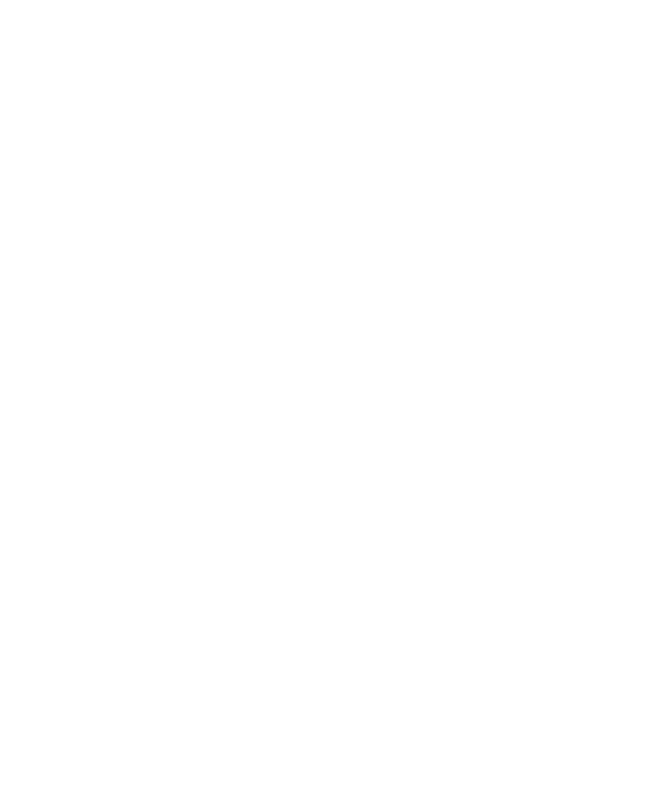
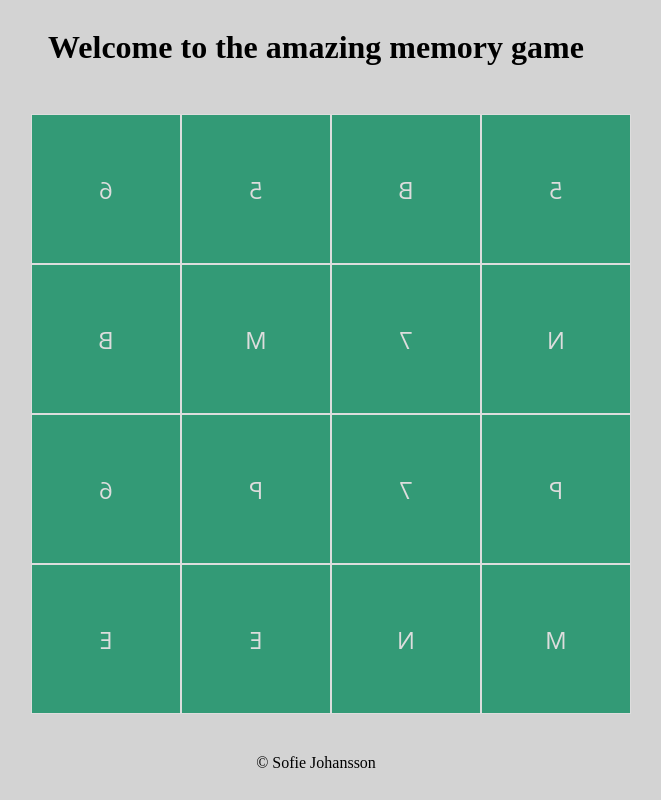
Before and after one commit to sofiemjohansson/memorySecond, a plain HTML site: page index.html in a window 1280 px wide. Shown: the whole page, without its empty margins (324-985 px from the left). Drawn offline with Linux system fonts and the light colour scheme.

Commit message:
secondGame

```diff
--- a/app.js
+++ b/app.js
@@ -0,0 +1,141 @@
+(function() {
+    const wrapper = document.getElementById("game-wrapper");
+    const row = 4;
+    const col = 4;
+    const cellWidth = wrapper.offsetWidth / col;
+    const cellHeight = wrapper.offsetHeight / row;
+
+    const symbols = "ABCDEFGHJKLMNOPRS123456789".split("");
+    const cells = [];
+    let previousCellIndex = null; // last clicked cell index
+    let canPlay = false; // flag if game is playable
+
+    // create grid
+    const grid = document.createElement("div");
+    grid.classList.add("grid");
+    wrapper.appendChild(grid);
+
+    //create info panel
+    const infoPanel = document.createElement("div");
+    infoPanel.classList.add("info-panel");
+    wrapper.appendChild(infoPanel);
+
+    // create cells
+    for (let i = 0; i < row*col; i+=2) {
+        const symbol = randomSymbol();
+
+        for (let j = 0; j < 2; j++) {
+            const currentCellIndex = i + j;
+            const cellElement = document.createElement("div");
+            cellElement.innerText = symbol;
+            cellElement.classList.add("cell");
+            cellElement.style.width = (100 / col) + "%"
+
+            const cell = {
+                symbol: symbol,
+                element: cellElement,
+                hasMatch: false
+            }
+
+            // give it a couple seconds and turn over
+            setTimeout(() => {
+                cellElement.classList.add("hide");
+            }, randomInt(300, 350));
+
+            //switch with a random previous one
+            // no need to loop for shuffling
+            if(currentCellIndex > 2) {
+                const previousRandIndex = randomInt(0, i);
+
+                cells[currentCellIndex] = cells[previousRandIndex];
+                cells[previousRandIndex] = cell;
+
+            } else {
+                cells[currentCellIndex] = cell;
+            }
+        }
+    }
+
+    // add all elements to DOM
+    for (let i = 0; i < cells.length; i++) {
+        cells[i].element.addEventListener("click", () => { cellClick(i) });
+
+        grid.appendChild(cells[i].element);
+        canPlay = true;
+    }
+
+    function randomSymbol(){
+        const symbolIndex = randomInt(0, symbols.length-1);
+        const symbol = symbols[symbolIndex];
+
+        // delete symbol from symbols
+        symbols.splice(symbolIndex, 1);
+        return symbol;
+    }
+
+    function randomInt(min, max){
+        return Math.round(Math.random() * (max - min)) + min;
+    }
+
+    function cellClick(cellIndex) {
+        const cellElement = cells[cellIndex].element;
+
+        if(canPlay && cellElement.classList.contains("hide")) {
+            canPlay = false;
+            cellElement.classList.remove("hide");
+
+            if(previousCellIndex === null) {
+                // it is first click for a match
+                previousCellIndex = cellIndex;
+                canPlay = true
+            } else {
+                // second click! check if it is a match
+
+                if(cells[previousCellIndex].symbol === cells[cellIndex].symbol) {
+                    // a match
+                    cells[previousCellIndex].hasMatch = true;
+                    cells[cellIndex].hasMatch = true;
+
+                    showInfo("MATCH", 'green');
+
+                    setTimeout(() => {
+                        previousCellIndex = null;
+
+                        const gameOver = checkGameOver();
+                        if(gameOver) {
+                            showInfo("GAME OVER", 'green');
+                        } else {
+                            canPlay = true;
+                        }
+                    }, 500);
+                } else {
+                    // no match
+                    showInfo("NO MATCH!", "red");
+
+                    setTimeout(() => {
+                        // hide both cells
+                        cells[previousCellIndex].element.classList.add("hide");
+                        cellElement.classList.add("hide");
+
+                        previousCellIndex = null;
+                        canPlay = true;
+                    }, 500);
+                }
+            }
+        }
+    }
+
+    function showInfo(message, type){
+        infoPanel.innerHTML = `<span class="${type}">${message}</span>`;
+    }
+
+    function checkGameOver() {
+        let gameIsOver = true;
+
+        for (let i = 0; i < cells.length; i++) {
+            gameIsOver = cells[i].hasMatch === false ? false : gameIsOver;
+        }
+
+        return gameIsOver;
+    }
+})();
--- a/index.html
+++ b/index.html
@@ -2,9 +2,23 @@
 <html lang="en">
 <head>
     <meta charset="UTF-8">
-    <title>Title</title>
+    <title>Memory Game</title>
+    <link rel="stylesheet" href="style.css">
+    <link rel="stylesheet" href="https://use.fontawesome.com/releases/v5.12.1/css/all.css" crossorigin="anonymous">
 </head>
 <body>
+<header>
+    <h1>Welcome to the amazing memory game</h1>
+</header>
+<h1></h1>
+<br>
+<div id="game-wrapper"></div>
 
+
+<div>
+
+<footer class="footer">&copy; Sofie Johansson <br  /> </footer>
+    <script src="app.js"></script>
+</div>
 </body>
 </html>
--- a/style.css
+++ b/style.css
@@ -0,0 +1,87 @@
+* {
+    padding: 0;
+    margin: 0;
+    box-sizing: border-box;
+
+
+}
+body{
+    height: 100vh;
+    background: lightgray;
+    display: flex;
+    justify-content: center;
+    align-items: center;
+    flex-direction: column;
+
+}
+
+header{
+    text-align: center;
+}
+
+#game-wrapper{
+    margin: 30px auto 0;
+    width: 570px;
+    font-family: 'Open Sans', sans-serif;
+    align-items: center;
+}
+
+#game-wrapper .grid{
+    width: 600px;
+    height: 600px;
+    display: flex;
+    flex-flow: row wrap;
+
+
+}
+
+#game-wrapper .cell{
+    display: flex;
+    align-items: center;
+    justify-content: center;
+    font-size: 24px;
+    box-sizing: border-box;
+    border: 1px solid #ddd;
+    background-color: #587a78;
+    cursor: pointer;
+    transition: all .5s;
+    position: relative;
+    transform-style: preserve-3d;
+    color: #ddd;
+}
+
+#game-wrapper .cell::after {
+    width: 100%;
+    height: 100%;
+    background-color: #339a76;
+    content: "";
+    position: absolute;
+    top: 0;
+    left: 0;
+    z-index: -1;
+    transform: rotateY(180deg);
+}
+
+#game-wrapper .cell.hide {
+    transform: rotateY(180deg);
+}
+
+#game-wrapper .info-panel{
+    text-align: center;
+    font-weight: bold;
+    padding: 20px 0;
+    font-size: 24px;
+}
+
+#game-wrapper .info-panel .red{
+    color: darkred;
+}
+#game-wrapper .info-panel .green{
+    color: darkgreen;
+}
+
+
+
+.footer {
+    text-align: center;
+}
```
